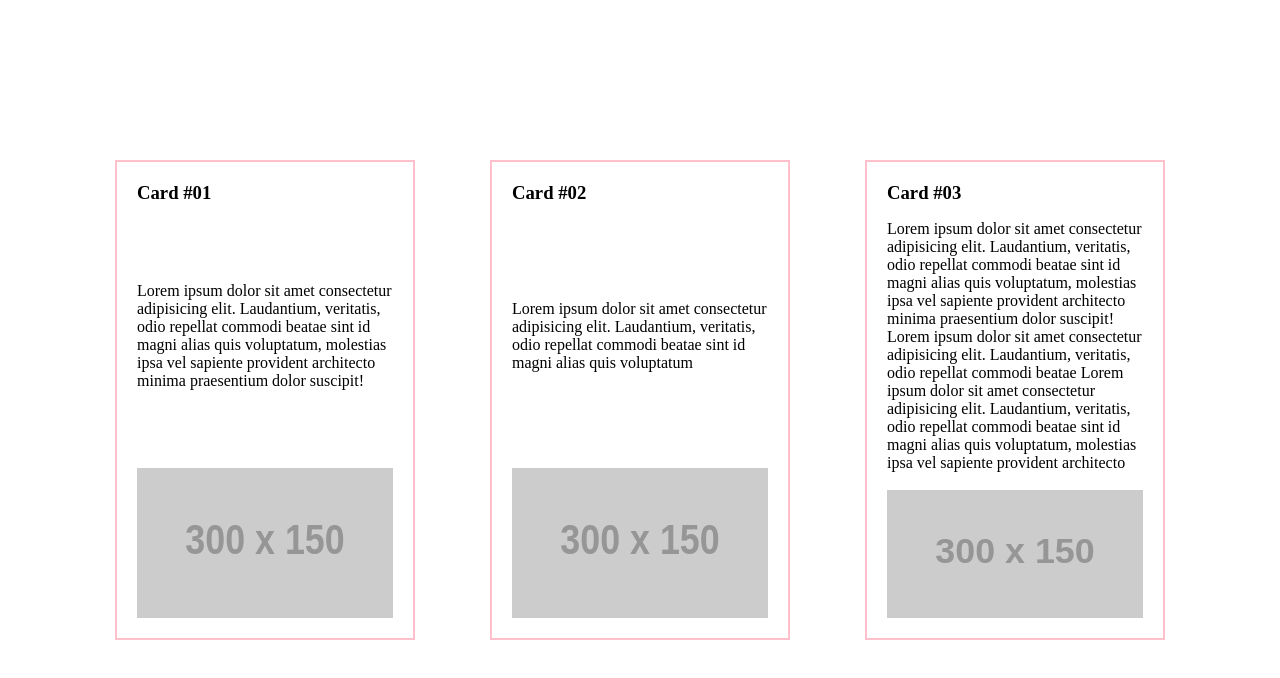
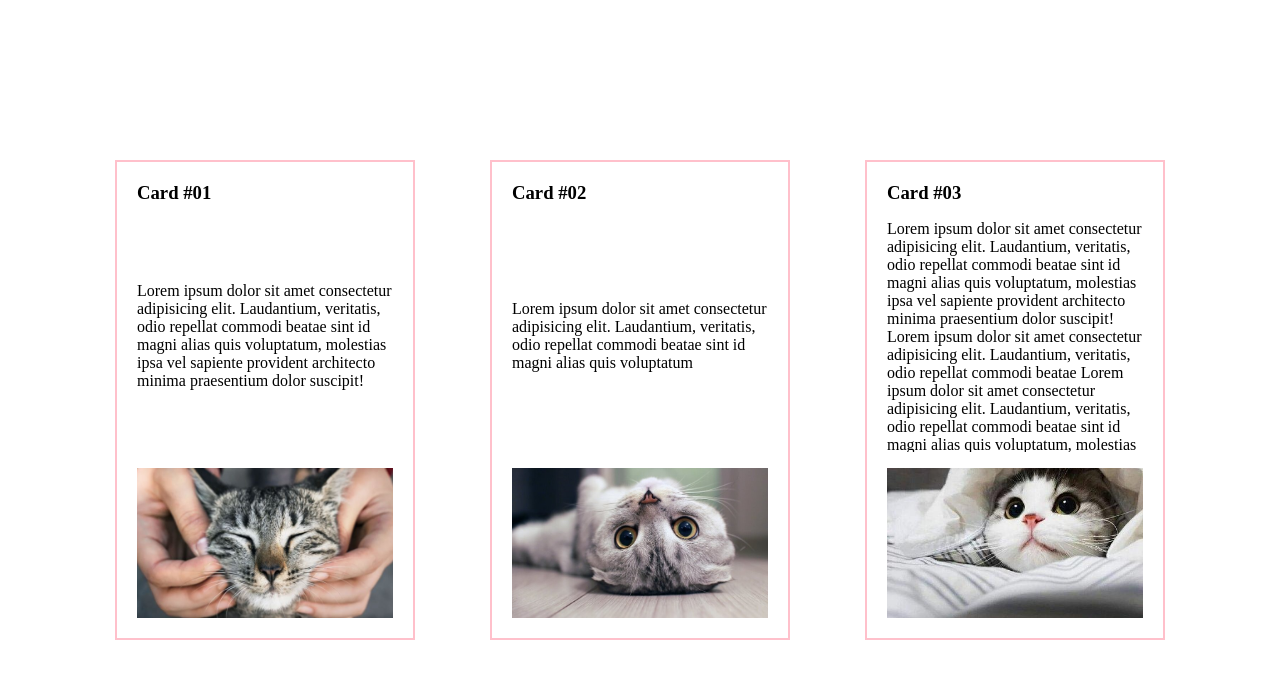
Before and after one commit to pyeonm30/pymViewWorkspace, a plain HTML site: page Ex04_flex심화/ex01_카드레이아웃.html in a window 1280 px wide. Drawn offline with Linux system fonts and the light colour scheme; placeholder pictures from the web are drawn by us.

Commit message:
Update ex01_카드레이아웃.html

```diff
--- a/Ex04_flex심화/ex01_카드레이아웃.html
+++ b/Ex04_flex심화/ex01_카드레이아웃.html
@@ -47,7 +47,12 @@
     .card img {
       width: 100%;
       height: 150px;
+      object-fit: cover;
+      transition: 0.3s;
+    }
 
+    .card img:hover {
+      transform: scale(1.1);
     }
 
     .card p {
@@ -66,7 +71,7 @@
 
       .card {
         margin: 10px;
-        overflow: none;
+
       }
     }
   </style>
@@ -82,7 +87,8 @@
         sint id magni alias quis voluptatum, molestias ipsa vel sapiente provident architecto minima praesentium dolor
         suscipit!
       </p>
-      <img src="http://placehold.it/300x150" alt="이미지">
+      <img src="./img/photo1.png" alt="고양이">
+      <!-- <img src="http://placehold.it/300x150" alt="이미지"> -->
     </div>
     <div class="card">
       <h3>Card #02</h3>
@@ -90,7 +96,8 @@
         Lorem ipsum dolor sit amet consectetur adipisicing elit. Laudantium, veritatis, odio repellat commodi beatae
         sint id magni alias quis voluptatum
       </p>
-      <img src="http://placehold.it/300x150" alt="이미지">
+      <img src="./img/photo2.jpg" alt="">
+      <!-- <img src="http://placehold.it/300x150" alt="이미지"> -->
     </div>
     <div class="card">
       <h3>Card #03</h3>
@@ -110,7 +117,8 @@
         Lorem ipsum dolor sit amet consectetur adipisicing elit. Laudantium, veritatis, odio repellat commodi beatae
 
       </p>
-      <img src="http://placehold.it/300x150" alt="이미지">
+      <img src="./img/photo3.jpeg" alt="">
+      <!-- <img src="http://placehold.it/300x150" alt="이미지"> -->
     </div>
   </div>
 </body>
```
